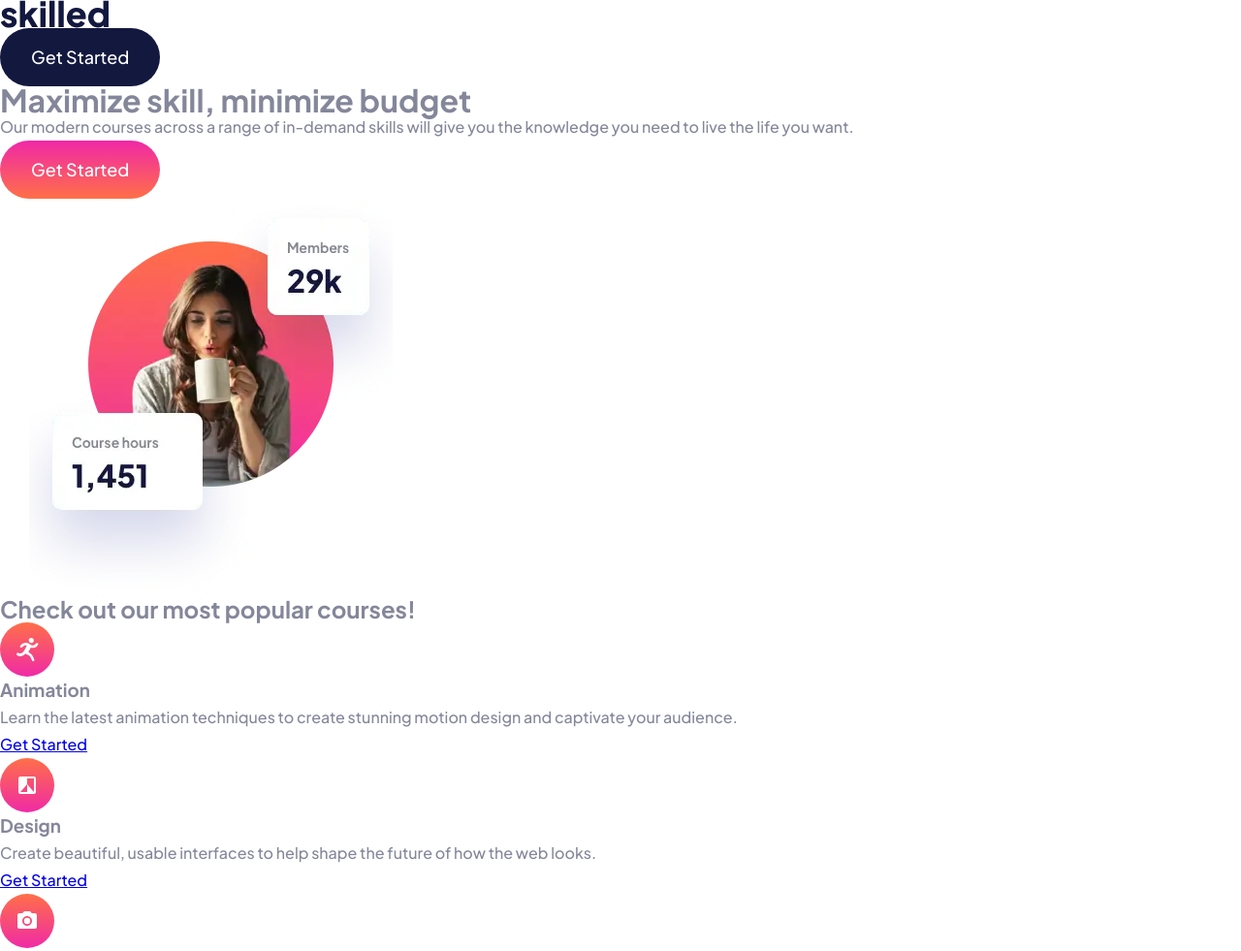
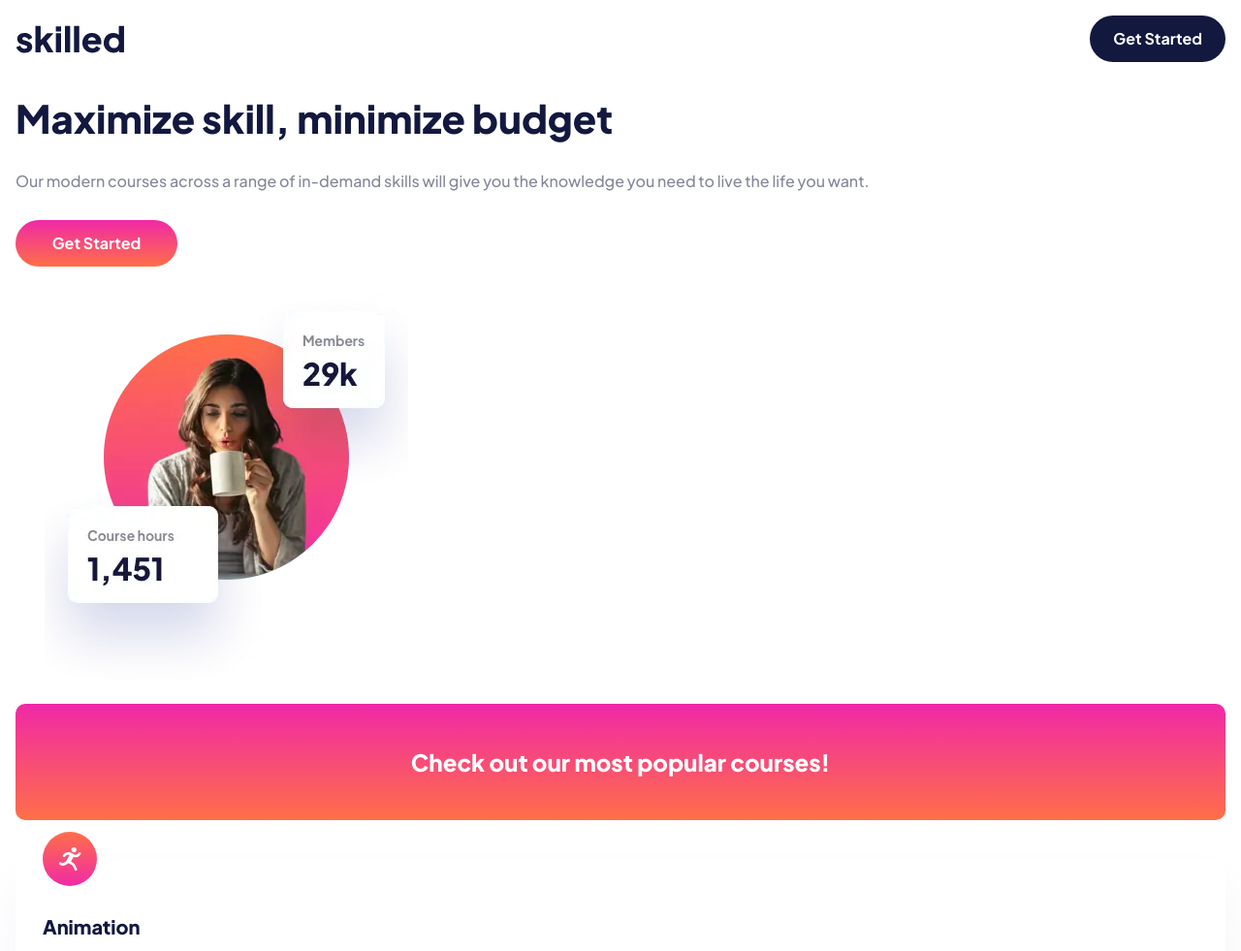
Before and after one commit to almanzarsaul/frontend-mentor-skilled-elearning-landing-page, a plain HTML site: page index.html in a window 1280 px wide. Shown: the top 981 px of the page at 97% size. Drawn offline with Linux system fonts and the light colour scheme.

Commit message:
Layout *mostly* complete

```diff
--- a/index.html
+++ b/index.html
@@ -28,30 +28,34 @@
   </head>
   <body>
     <nav class="nav">
-      <img src="./assets/logo-dark.svg" alt="Skilled's logo." />
+      <img class="logo" src="./assets/logo-dark.svg" alt="Skilled's logo." />
       <button class="button">Get Started</button>
     </nav>
-    <header class="header">
-      <h1>Maximize skill, minimize budget</h1>
+    <header>
+      <h1 class="heading-l">Maximize skill, minimize budget</h1>
       <p>
         Our modern courses across a range of in-demand skills will give you the
         knowledge you need to live the life you want.
       </p>
-      <button class="button red-gradient">Get Started</button>
+      <button class="button red-gradient header__cta">Get Started</button>
       <img
         src="./assets/image-hero-mobile.webp"
         alt="Woman blowing on a hot drink. Stats on either side of the image showing 29,000 members and 1,451 course hours."
       />
     </header>
     <main>
-      <h2>Check out our most popular courses!</h2>
+      <div class="gradient-box">
+        <h2 class="heading-s" style="color: white">
+          Check out our most popular courses!
+        </h2>
+      </div>
       <article class="course">
         <img
           src="./assets/icon-animation.svg"
           alt="Logo for Animation course. A person running."
         />
         <!-- Animation Course Card -->
-        <h3 class="course__title">Animation</h3>
+        <h3 class="course__title heading-xs">Animation</h3>
         <p class="course__description">
           Learn the latest animation techniques to create stunning motion design
           and captivate your audience.
@@ -61,7 +65,7 @@
       <!-- Design Course Card -->
       <article class="course">
         <img src="./assets/icon-design.svg" alt="Logo for Design course." />
-        <h3 class="course__title">Design</h3>
+        <h3 class="course__title heading-xs">Design</h3>
         <p class="course__description">
           Create beautiful, usable interfaces to help shape the future of how
           the web looks.
@@ -74,7 +78,7 @@
           src="./assets/icon-photography.svg"
           alt="Logo for Photography course. A camera."
         />
-        <h3 class="course__title">Photography</h3>
+        <h3 class="course__title heading-xs">Photography</h3>
         <p class="course__description">
           Explore critical fundamentals like lighting, composition, and focus to
           capture exceptional photos.
@@ -84,7 +88,7 @@
       <!-- Crypto Course Card -->
       <article class="course">
         <img src="./assets/icon-crypto.svg" alt="Logo for Crypto course." />
-        <h3 class="course__title">Crypto</h3>
+        <h3 class="course__title heading-xs">Crypto</h3>
         <p class="course__description">
           All you need to know to get started investing in crypto. Go from
           beginner to advanced with this 54 hour course.
@@ -97,7 +101,7 @@
           src="./assets/icon-business.svg"
           alt="Logo for Business course. A shopping bag."
         />
-        <h3 class="course__title">Business</h3>
+        <h3 class="course__title heading-xs">Business</h3>
         <p class="course__description">
           A step-by-step playbook to help you start, scale, and sustain your
           business without outside investment.
@@ -106,7 +110,7 @@
       </article>
     </main>
     <footer>
-      <img src="./assets/logo-light.svg" alt="Skilled's logo." />
+      <img class="logo" src="./assets/logo-light.svg" alt="Skilled's logo." />
       <button class="button purple-gradient">Get Started</button>
     </footer>
   </body>
--- a/style.css
+++ b/style.css
@@ -9,6 +9,7 @@
     --clr-neutral-100: hsl(0, 0%, 100%);
     --clr-neutral-700: hsl(232, 10%, 56%);
 
+    --grad-blue-200: linear-gradient(var(--clr-neutral-100), hsl(234, 100%, 97%));
     --grad-red-400: linear-gradient(hsl(322, 87%, 55%), hsl(13, 100%, 64%));
     --grad-purple-400: linear-gradient(hsl(237, 100%, 64%), hsl(322, 87%, 55%));
 
@@ -28,6 +29,41 @@ body {
     color: var(--clr-neutral-700);
 }
 
+nav {
+    padding: 1rem;
+    display: inline-flex;
+    justify-content: space-between;
+    align-items: center;
+    min-width: 100%;
+}
+
+
+main {
+    display: grid;
+    gap: 2.5rem;
+    margin: 0 1rem 5rem 1rem;
+}
+
+header {
+    display: grid;
+    gap: 1.625rem;
+    margin: 1rem;
+}
+
+footer {
+    position: sticky;
+    background-color: var(--clr-secondary-600);
+    display: inline-flex;
+    justify-content: space-between;
+    align-items: center;
+    min-width: 100%;
+    padding: 2.25rem 1rem;
+}
+
+.logo {
+    max-height: 29px;
+    max-width: 112px;
+}
 
 .heading-xl {
     font-size: 3.5rem;
@@ -39,7 +75,7 @@ body {
 .heading-l {
     font-size: 2.5rem;
     font-weight: var(--fw-extraBold);
-    line-height: 3.188;
+    line-height: 3.188rem;
     color: var(--clr-secondary-600);
 }
 
@@ -56,6 +92,12 @@ body {
     color: var(--clr-secondary-600);
 }
 
+.heading-xs {
+    font-size: 1.25rem;
+    font-weight: var(--fw-extraBold);
+    color: var(--clr-secondary-600);
+}
+
 .body-m {
     font-size: 1.125rem;
 }
@@ -67,10 +109,15 @@ body {
 .button {
     background: var(--clr-secondary-600);
     color: var(--clr-neutral-100);
-    font-size: 1.125rem;
+    font-weight: var(--fw-bold);
     border: none;
-    padding: 1rem 2rem;
     border-radius: 2rem;
+    padding: .625rem  1.5rem;
+    transition: background 0.2s ease;
+}
+
+.button:is(:hover, :focus) {
+    background: var(--clr-secondary-400);
 }
 
 .red-gradient {
@@ -80,3 +127,46 @@ body {
 .purple-gradient {
     background: var(--grad-purple-400);
 }
+
+.course {
+    background: var(--clr-neutral-100);
+    box-shadow: 0px 25px 50px rgba(6, 22, 141, 0.0442381);
+    border-radius: .625rem;
+    padding: 3.5rem 1.75rem 2rem 1.75rem;
+    position: relative;
+    display: grid;
+    gap: 1rem;
+}
+
+.course > img {
+    position: absolute;
+    top: -1.75rem;
+    margin-left: 1.75rem;
+}
+
+.gradient-box {
+    height: 7.5rem;
+    width: 100%;
+    border-radius: 10px;
+    background: var(--grad-red-400);
+    display: grid;
+    align-items: center;
+    justify-content: center;
+    padding: 1.5rem;
+}
+
+.header__cta {
+    max-width: 10.438rem;
+}
+
+.course__cta {
+    text-decoration: none;
+    color: var(--clr-primary-400);
+    font-weight: var(--fw-bold);
+    font-size: 1.125rem;
+    transition: color 0.2s ease;
+}
+
+.course__cta:is(:hover, :focus) {
+    color: var(--clr-primary-200);
+}
```
